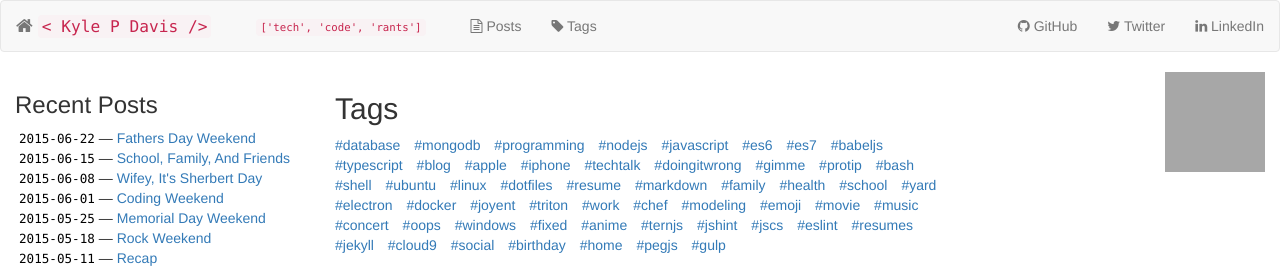
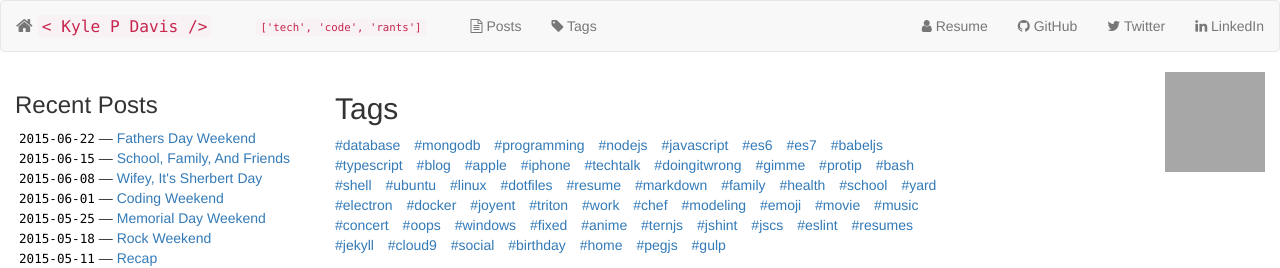
Before and after one commit to KylePDavis/kylepdavis.github.com, a Jekyll site: the page built from tags.html, in a window 1280 px wide and 900 px high, cut to the strip 0-268 px from the top of the window. Built offline with Jekyll 4.4.1, drawn with Linux system fonts in a browser that asks for light colours; nearby versions of some CDN libraries; Markdown is read by kramdown in place of the engine named in the settings; grey boxes are pictures that could not be loaded.

Commit message:
add link to resume

```diff
--- a/_includes/header.html
+++ b/_includes/header.html
@@ -13,6 +13,7 @@
 			<li><a href="/tags.html" title="Tags"><i class="fa fa-tag"></i><span class="hidden-sm"> Tags</span></a></li>
 		</ul>
 		<ul class="nav navbar-nav navbar-right">
+			<li><a href="http://KylePDavis.com/resume/" title="Resume"><i class="fa fa-user"></i><span class="hidden-sm"> Resume</span></a></li>
 			<li><a href="https://github.com/KylePDavis/" target="_blank" title="GitHub"><i class="fa fa-github"></i><span class="hidden-sm"> GitHub</span></a></li>
 			<li><a href="https://twitter.com/Kyle_P_Davis" target="_blank" title="Twitter"><i class="fa fa-twitter"></i><span class="hidden-sm"> Twitter</span></a></li>
 			<li><a href="https://www.linkedin.com/in/KylePDavis" target="_blank" title="LinkedIn"><i class="fa fa-linkedin"></i><span class="hidden-sm"> LinkedIn</span></a></li>
```
